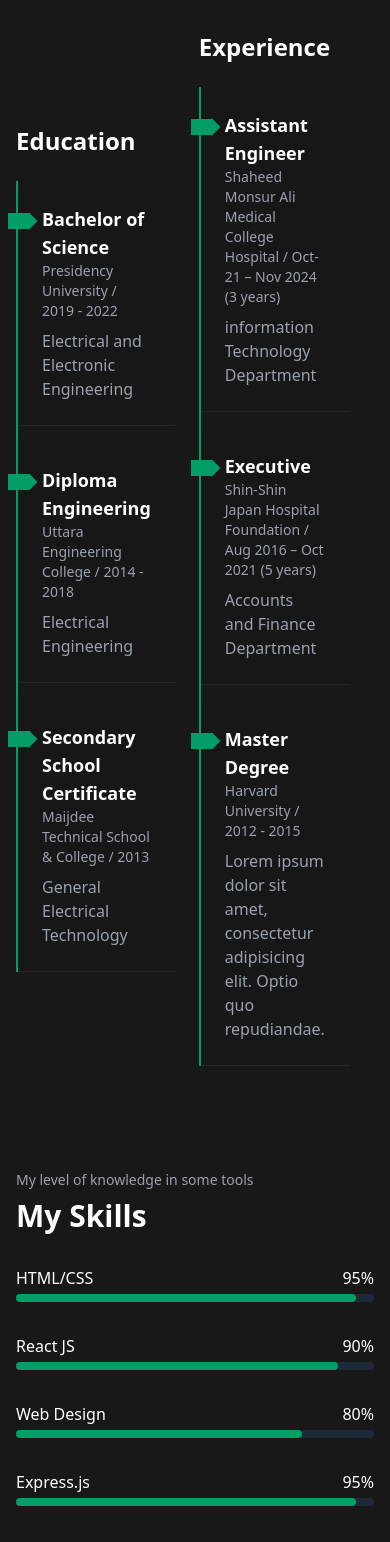
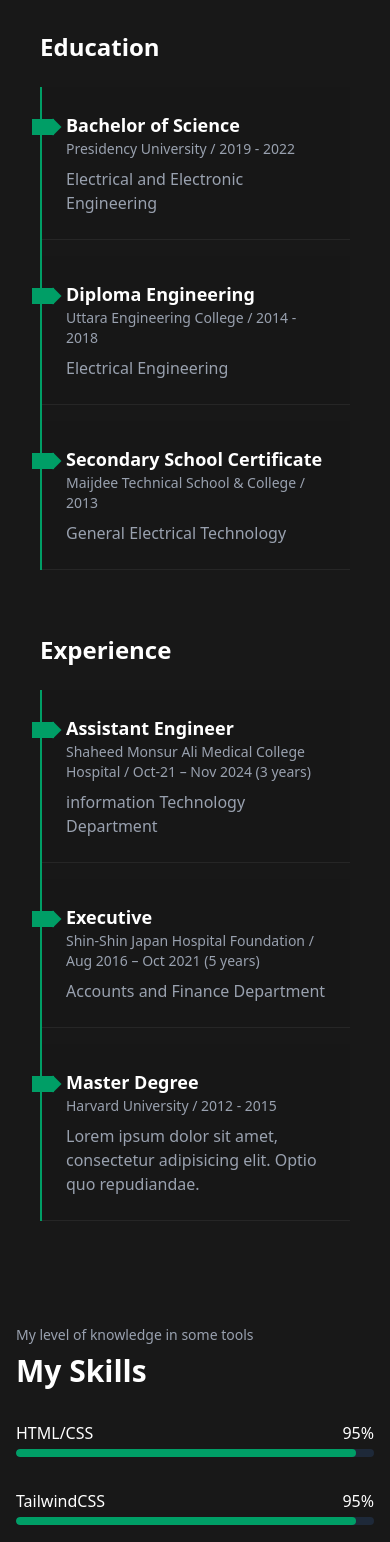
Before and after one commit to ATM-Sakayet-Hossain/Sakayet_protfolio_nextJS, a Next.js app: page /Resume in a window 390 px wide. Shown: the part 220-1762 px from the top of the page. Built offline with nearby package versions, Linux system fonts and the light colour scheme.

Commit message:
Responsive

```diff
--- a/app/Components/resume/Education.jsx
+++ b/app/Components/resume/Education.jsx
@@ -26,7 +26,7 @@ const Education = () => {
   ];
 
   return (
-    <div className="flex items-center justify-center">
+    <div className="flex items-center justify-center p-6">
       <div className="w-full max-w-2xl">
         <h2 className="text-2xl font-bold text-white mb-6">Education</h2>
         <div className="border-l-2 border-green">
--- a/app/Components/resume/Skills.jsx
+++ b/app/Components/resume/Skills.jsx
@@ -1,14 +1,23 @@
-import React from "react";
+"use client";
+import React, { useEffect, useState } from "react";
 
 const Skills = () => {
   const skills = [
     { name: "HTML/CSS", level: 95 },
-    { name: "React JS", level: 90 },
+    { name: "TailwindCSS", level: 95 },
+    { name: "React JS", level: 95 },
+    { name: "Next JS", level: 50 },
     { name: "Web Design", level: 80 },
     { name: "Express.js", level: 95 },
     { name: "JavaScript", level: 90 },
     { name: "TypeScript", level: 80 },
   ];
+
+  const [animated, setAnimated] = useState(false);
+
+  useEffect(() => {
+    setTimeout(() => setAnimated(true), 200);
+  }, []);
 
   return (
     <div className="flex items-center justify-center py-16">
@@ -18,7 +27,6 @@ const Skills = () => {
         </p>
         <h2 className="text-3xl font-bold text-white mb-8">My Skills</h2>
 
-        {/* Skills grid */}
         <div className="grid grid-cols-1 md:grid-cols-2 gap-8">
           {skills.map((skill, index) => (
             <div key={index}>
@@ -26,10 +34,13 @@ const Skills = () => {
                 <span className="text-white">{skill.name}</span>
                 <span className="text-white">{skill.level}%</span>
               </div>
-              <div className="w-full bg-gray-800 h-2 rounded">
+
+              <div className="w-full bg-gray-800 h-2 rounded overflow-hidden">
                 <div
-                  className="bg-green h-2 rounded"
-                  style={{ width: `${skill.level}%` }}
+                  className="bg-green h-2 rounded transition-all duration-[2000ms] ease-out"
+                  style={{
+                    width: animated ? `${skill.level}%` : "0%",
+                  }}
                 ></div>
               </div>
             </div>
--- a/app/Resume/page.js
+++ b/app/Resume/page.js
@@ -26,7 +26,7 @@ const page = () => {
               Resume
             </h2>
             <Divider />
-            <div className="w-full flex items-center justify-between">
+            <div className="w-full md:flex items-center justify-between">
               <Education />
               <Experience />
             </div>
```
